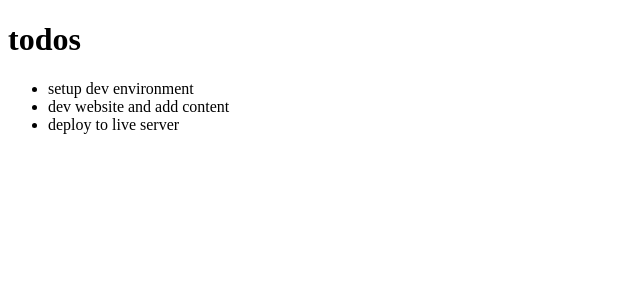
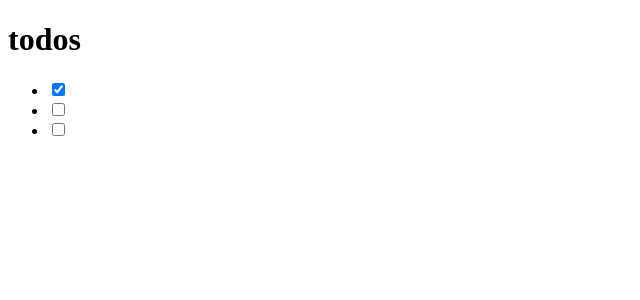
Before and after one commit to kayej22/react-todo-app, a React (Create React App) app: page / in a window 1280 px wide. Shown: the top 300 px of the page, without its empty margins (0-640 px from the left). Built offline with nearby package versions, Linux system fonts and the light colour scheme.

Commit message:
morning tweaks

```diff
--- a/src/components/TodoItem.js
+++ b/src/components/TodoItem.js
@@ -1,9 +1,17 @@
 import React from "react"
+
 
 
 class TodoItem extends React.Component {
   render() {
-    return <li>{this.props.todo.title}</li>
+    return (
+    <li>
+      <input type="checkbox"
+      checked={this.props.todo.completed}
+      onChange={() => console.log("clicked")}
+      />
+    </li>
+    )
   }
 }
 
--- a/src/components/TodoList.js
+++ b/src/components/TodoList.js
@@ -6,7 +6,13 @@
     return (
       <ul>
         {this.props.todos.map(todo => (
-          <li key={todo.id}>{todo.title}</li>
+          <TodoItem
+            key={todo.id}
+            todo={todo}
+            handleChangeProps={this.props.handleChangeProps}
+            deleteTodoProps={this.props.deleteTodoProps}
+            setUpdate={this.props.setUpdate}
+          />
         ))}
       </ul>
     )
```
